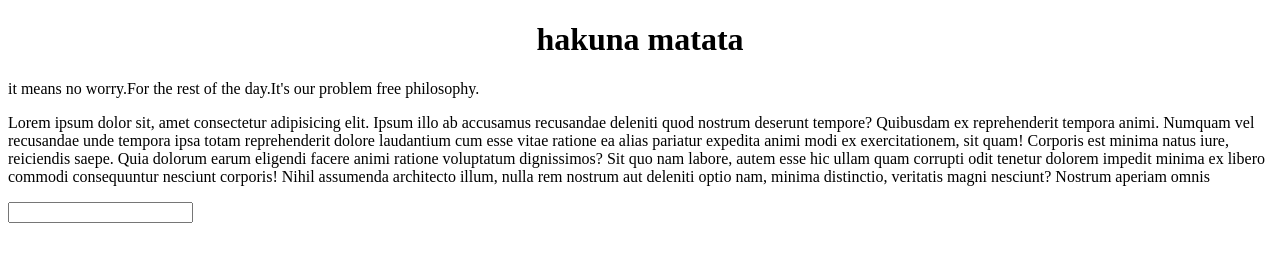
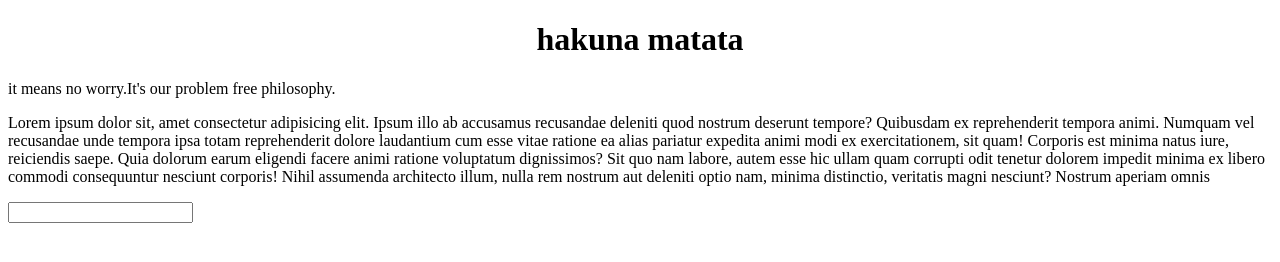
Before and after one commit to Abdullah-Sakib/my-second-repo, a plain HTML site: page index.html in a window 1280 px wide. Drawn offline with Linux system fonts and the light colour scheme.

Commit message:
conflict

```diff
--- a/index.html
+++ b/index.html
@@ -9,7 +9,7 @@
 </head>
 <body>
   <h1>hakuna matata</h1>
-  <p>it means no worry.For the rest of the day.It's our problem free philosophy.</p>
+  <p>it means no worry.It's our problem free philosophy.</p>
 
   <p>Lorem ipsum dolor sit, amet consectetur adipisicing elit. Ipsum illo ab accusamus recusandae deleniti quod nostrum deserunt tempore? Quibusdam ex reprehenderit tempora animi. Numquam vel recusandae unde tempora ipsa totam reprehenderit dolore laudantium cum esse vitae ratione ea alias pariatur expedita animi modi ex exercitationem, sit quam! Corporis est minima natus iure, reiciendis saepe. Quia dolorum earum eligendi facere animi ratione voluptatum dignissimos? Sit quo nam labore, autem esse hic ullam quam corrupti odit tenetur dolorem impedit minima ex libero commodi consequuntur nesciunt corporis! Nihil assumenda architecto illum, nulla rem nostrum aut deleniti optio nam, minima distinctio, veritatis magni nesciunt? Nostrum aperiam omnis  </p>
 
```
